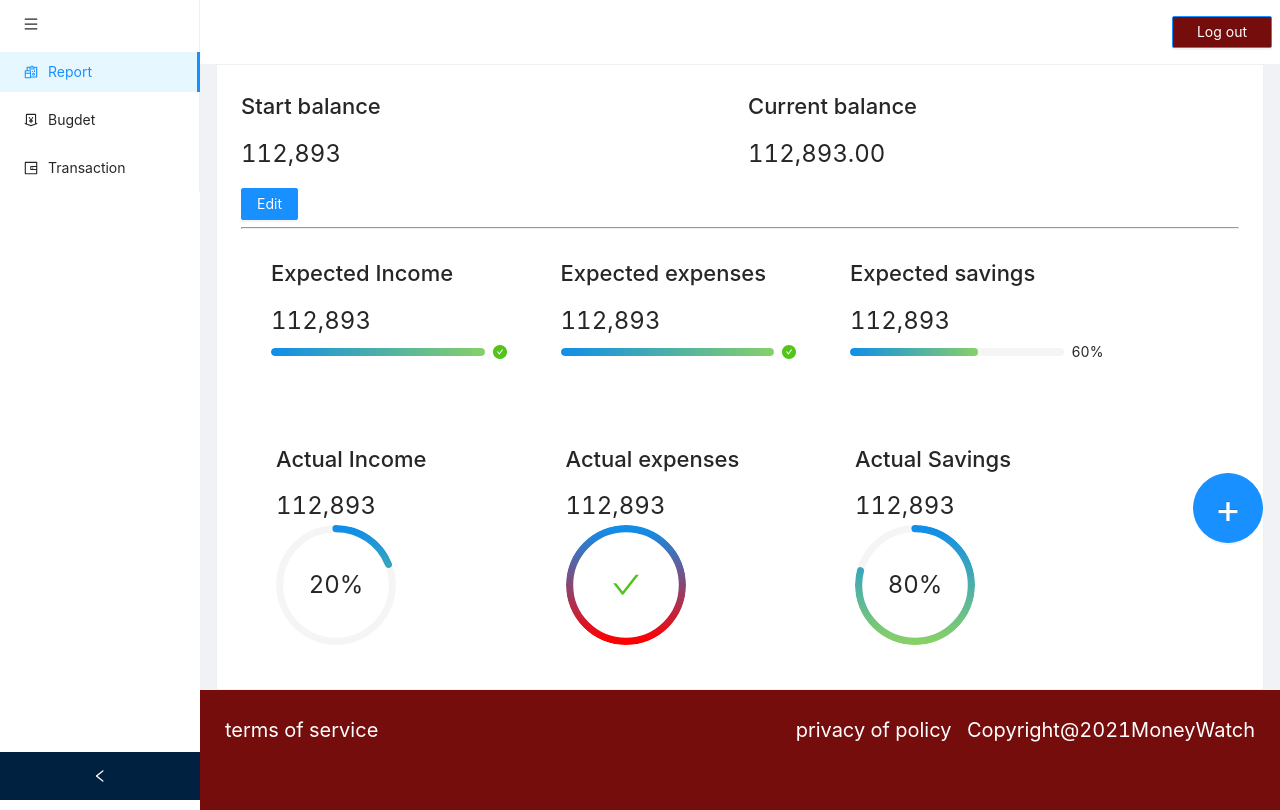
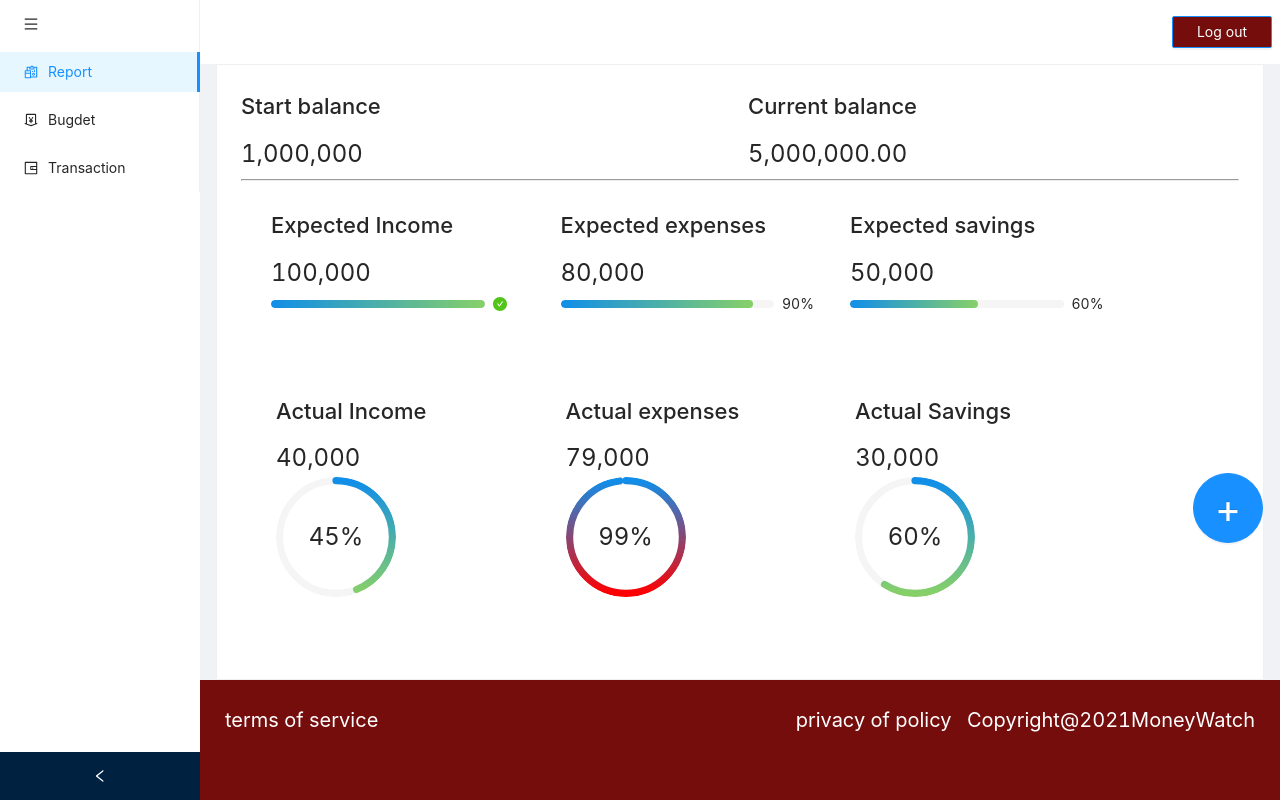
Before and after one commit to thirtsa-t/Moneywatch-UI, a React (Create React App) app: page /dashboard in a window 1280 px wide. Both pictures are taken after a click on the item "Report". Shown: the top 810 px of the page. Built offline with nearby package versions, Linux system fonts and the light colour scheme.

Commit message:
making functionality to the buttons

```diff
--- a/src/Components/Report.js
+++ b/src/Components/Report.js
@@ -63,15 +63,14 @@ const Report = () => {
     console.log("Received values of form: ", values);
     setVisible(false);
   };
+
   return (
     <Card className="report-container">
  <Row gutter={16}>
     <Col span={12} >
       <h1 className="balance-word">Start balance</h1>
-      <Statistic   className="balance2"  value={112893} />
-      <Button style={{ marginTop: 16 }} type="primary">
-        Edit
-      </Button>
+      <Statistic   className="balance2"  value={1000000} />
+
     </Col>
     <Button
             type="primary"
@@ -92,7 +91,7 @@ const Report = () => {
           />
     <Col span={12} >
       <h1 className="balance-word">Current balance </h1>
-      <Statistic  className="balance2" value={112893} precision={2} />
+      <Statistic  className="balance2" value={5000000} precision={2} />
 
     </Col>
   </Row>
@@ -101,7 +100,7 @@ const Report = () => {
     <Col span={6}  style={{margin:'20px 10px 10px 30px'}}>
       {/* <Statistic  className="balance2" title="Expected Income" value={100000} precision={2} /> */}
       <h1 className="balance-word">Expected Income</h1>
-      <Statistic   className="balance2"  value={112893} />
+      <Statistic   className="balance2"  value={100000} />
     <Progress
       strokeColor={{
         '0%': '#108EE9',
@@ -112,46 +111,46 @@ const Report = () => {
       <div style={{margin:'80px 10px 10px 5px'}}>
       {/* <Statistic  className="balance2" title="Actual Income" value={20000} precision={2} /> */}
       <h1 className="balance-word">Actual Income</h1>
-      <Statistic   className="balance2"  value={112893} />
+      <Statistic   className="balance2"  value={40000} />
       <Progress
       type="circle"
       strokeColor={{
         '0%': '#108EE9',
         '100%': '#87D068',
       }}
-      percent={20}
+      percent={45}
     />
     </div>
     </Col>
     <Col span={6}  style={{margin:'20px 10px 10px 30px'}}>
       {/* <Statistic  className="balance2" title="Expected expenses" value={100000} precision={2} /> */}
       <h1 className="balance-word">Expected expenses</h1>
-      <Statistic   className="balance2"  value={112893} />
+      <Statistic   className="balance2"  value={80000} />
     <Progress
       strokeColor={{
         '0%': '#108EE9',
         '100%': '#87D068',
       }}
-      percent={100}
+      percent={90}
     />
     <div style={{margin:'80px 10px 10px   5px'}}>
       {/* <Statistic  className="balance2" title="Actual expenses" value={20000} precision={2}/> */}
       <h1 className="balance-word">Actual expenses</h1>
-      <Statistic   className="balance2"  value={112893} />
+      <Statistic   className="balance2"  value={79000} />
       <Progress
       type="circle"
       strokeColor={{
         '0%': '#108EE9',
         '100%': '#FF0000',
       }}
-      percent={100}
+      percent={99}
     />
     </div>
     </Col>
     <Col span={6} style={{margin:'20px 10px 10px 30px'}}>
       {/* <Statistic  className="balance2" title="expected Savings" value={100000} precision={2}/>  */}
       <h1 className="balance-word">Expected savings</h1>
-      <Statistic   className="balance2"  value={112893} />
+      <Statistic   className="balance2"  value={50000} />
     <Progress
       strokeColor={{
         '0%': '#108EE9',
@@ -162,14 +161,14 @@ const Report = () => {
        <div style={{margin:'80px 10px 10px 5px'}}>
       {/* <Statistic  className="balance2" title="Actual Savings" value={20000} precision={2} /> */}
       <h1 className="balance-word">Actual Savings</h1>
-      <Statistic   className="balance2"  value={112893} />
+      <Statistic   className="balance2"  value={30000} />
       <Progress
       type="circle"
       strokeColor={{
         '0%': '#108EE9',
         '100%': '#87D068' ,
       }}
-      percent={80}
+      percent={60}
     />
     </div>
     </Col>
--- a/src/Components/Transactions.js
+++ b/src/Components/Transactions.js
@@ -3,8 +3,10 @@ import React ,{useState}from 'react';
 import ReactDOM from 'react-dom';
 import 'antd/dist/antd.css';
 import './index.css';
-import { Table, Button, Space,Card } from 'antd';
+import { Table, Button, Space,Card,Form,
+  Modal} from 'antd';
 import data from '../Assets/data/transactions.json';
+import AddTransaction from './addTransaction';
 
 // const data =
 
@@ -55,11 +57,62 @@ const handleChange = (pagination,  sorter) => {
     setSortedInfo( sorter)
 
 };
+const [visible, setVisible] = useState(false);
+const onCreate = (values) => {
+  console.log("Received values of form: ", values);
+  setVisible(false);
+};
+const CollectionCreateForm = ({ visible, onCreate, onCancel }) => {
+  const [expand, setExpand] = useState(false);
+  const [form] = Form.useForm();
+  const getFields = () => {
+    const count = expand ? 10 : 6;
+    const children = [];
+    return children;
+  };
+  const onFinish = (values) => {
+    console.log('Received values of form: ', values);
+  };
+  return (
+    <Modal
+      visible={visible}
+      title="Add transaction"
+      width="60%"
+      okText="Save"
+      cancelText="Cancel"
+      onCancel={onCancel}
+      onOk={() => {
+        form
+          .validateFields()
+          .then((values) => {
+            form.resetFields();
+            onCreate(values);
+          })
+          .catch((info) => {
+            console.log("Validate Failed:", info);
+          });
+      }}
+    >
+      <AddTransaction/>
+    </Modal>
+  );
+};
 
     return(
 
         <Card >
           <h1>Transactions</h1>
+
+<Button type="primary" style={{float: 'right'}}
+            onClick={() => {
+              setVisible(true);}}>Add</Button>
+<CollectionCreateForm
+            visible={visible}
+            onCreate={onCreate}
+            onCancel={() => {
+              setVisible(false);
+            }}
+          />
         <Table columns={columns} dataSource={data} onChange={handleChange} />
       </Card>
     )
```
Also changed, not shown: src/Components/editBalance.js (added, +60 -0 lines).
